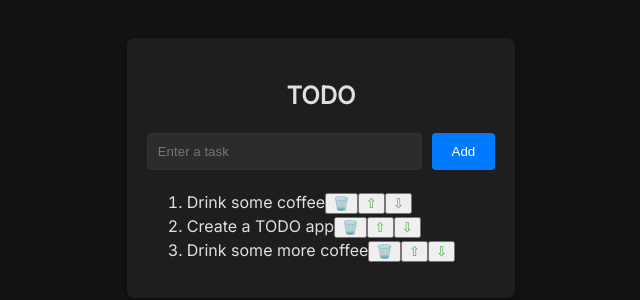
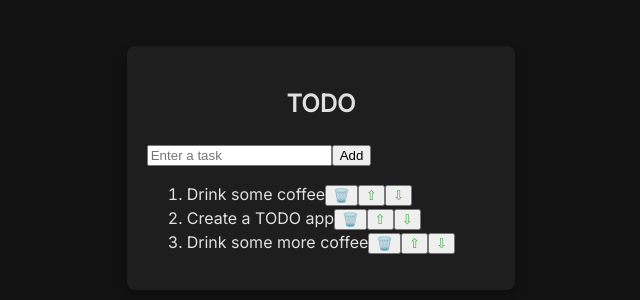
Before and after one commit to sayedihashimi/todojswebapp, a React (Vite) app in the folder todowebapp/: page / in a window 1280 px wide. Shown: the part 232-532 px from the top of the page, without its empty margins (339-979 px from the left). Built offline with nearby package versions, Linux system fonts and the light colour scheme.

Commit message:
Update todowebapp/src/components/TodoList.jsx
Co-authored-by: Kat Marchán <kzm@zkat.tech>

```diff
--- a/todowebapp/src/components/TodoList.jsx
+++ b/todowebapp/src/components/TodoList.jsx
@@ -51,8 +51,9 @@ function TodoList() {
 
     return (
         <article class="todo-list" aria-label="task list manager">
+            <header>
                 <h1>TODO</h1>
-            <div id="todo-input">
+                <div class="todo-input">
                     <input
                         type="text"
                         placeholder="Enter a task"
@@ -64,6 +65,7 @@ function TodoList() {
                         Add
                     </button>
                 </div>
+            </header>
             <ol aria-label="task list">
                 {tasks.map((task, index) =>
                     <TodoItem
```
Lines whose indentation alone changed are shown as unchanged.
